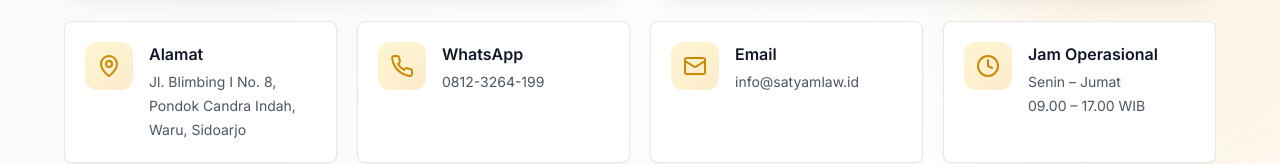
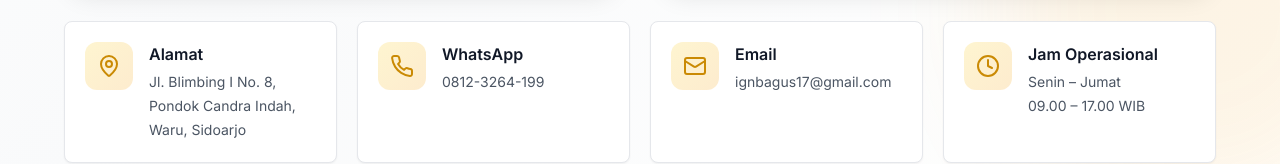
Before and after one commit to mcramaaa/satyam, a Next.js app: page / in a window 1280 px wide. Shown: the part 9923-10087 px from the top of the page. Built offline with nearby package versions, Linux system fonts and the light colour scheme.

Commit message:
fix email

```diff
--- a/src/components/sections/ContactSection.tsx
+++ b/src/components/sections/ContactSection.tsx
@@ -36,7 +36,7 @@ const contactInfo = [
   {
     icon: Mail,
     title: "Email",
-    content: "info@satyamlaw.id",
+    content: "ignbagus17@gmail.com",
     action: "Kirim Email",
     href:
       "mailto:info@satyamlaw.id?subject=" +
```
